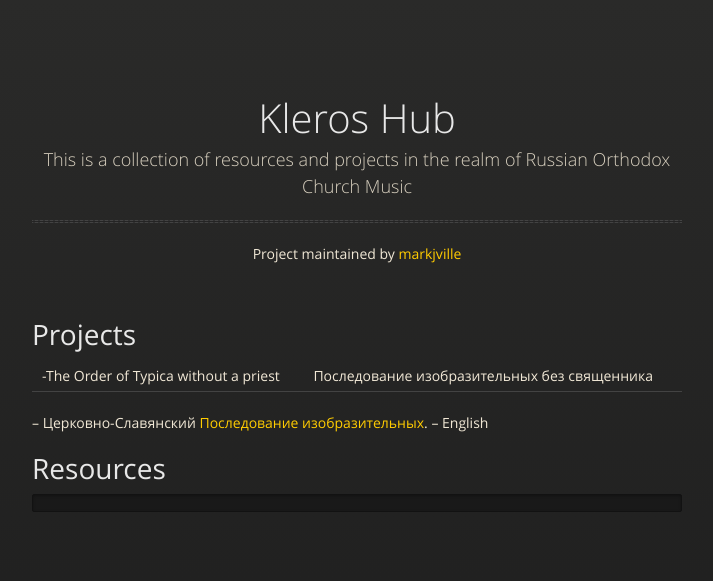
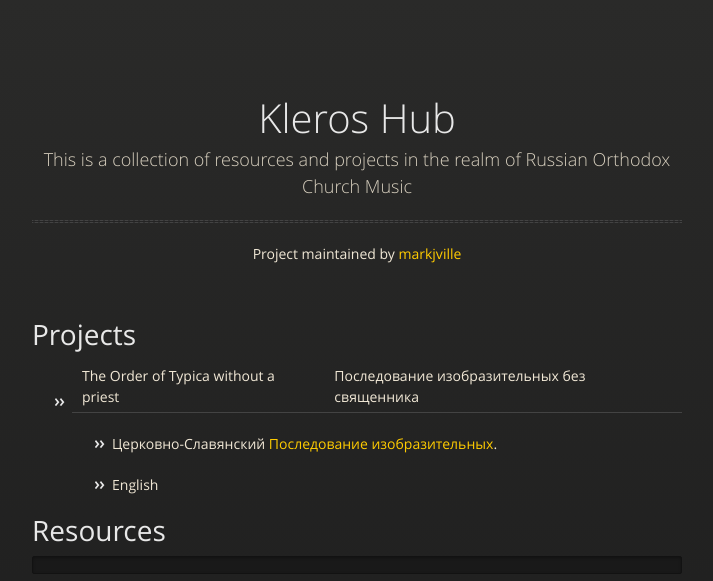
Before and after one commit to markjville/markjville.github.io, a Jekyll site: the page built from index.md, in a window 1280 px wide. Shown: the top 581 px of the page, without its empty margins (283-996 px from the left). Built offline with Jekyll 4.4.1, drawn with Linux system fonts in a browser that asks for light colours; our own code applies the rules of GitHub Pages for plain Markdown files.

```diff
--- a/index.md
+++ b/index.md
@@ -4,10 +4,11 @@ layout: default
 
 # Projects
 
--The Order of Typica without a priest | Последование изобразительных без священника
+- The Order of Typica without a priest | Последование изобразительных без священника
 
--- Церковно-Славянский [Последование изобразительных](ReadersServ-Slav.html).
--- English
+  - Церковно-Славянский [Последование изобразительных](ReadersServ-Slav.html).
+
+  - English
 
 # Resources
 
```
